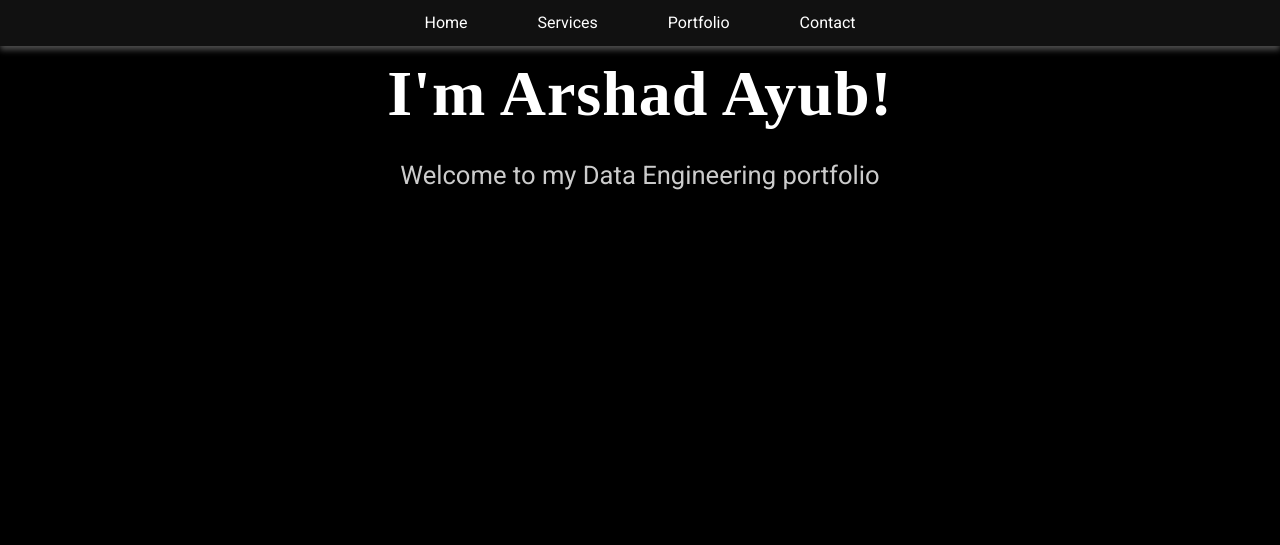
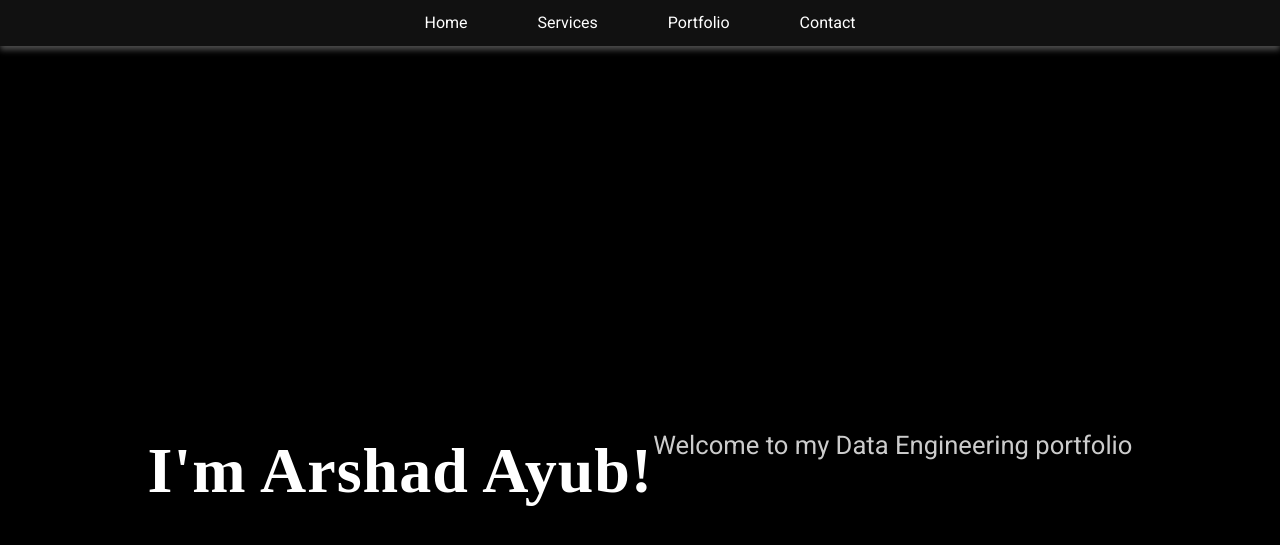
Before and after one commit to arshadsm/arshadsm.github.io, a Jekyll site: the page built from index.md, in a window 1280 px wide and 900 px high. Shown: the top 545 px of the window. Built offline with Jekyll 4.4.1, drawn with Linux system fonts in a browser that asks for light colours.

Commit message:
Update styles.css

```diff
--- a/styles/styles.css
+++ b/styles/styles.css
@@ -61,7 +61,7 @@ nav ul li a:hover {
 
 /* Header Section */
 header {
-    /** display: flex; **/
+    display: flex;
     align-items: center;
     justify-content: center;
     height: 100vh;
```
Lines whose indentation alone changed are shown as unchanged.
